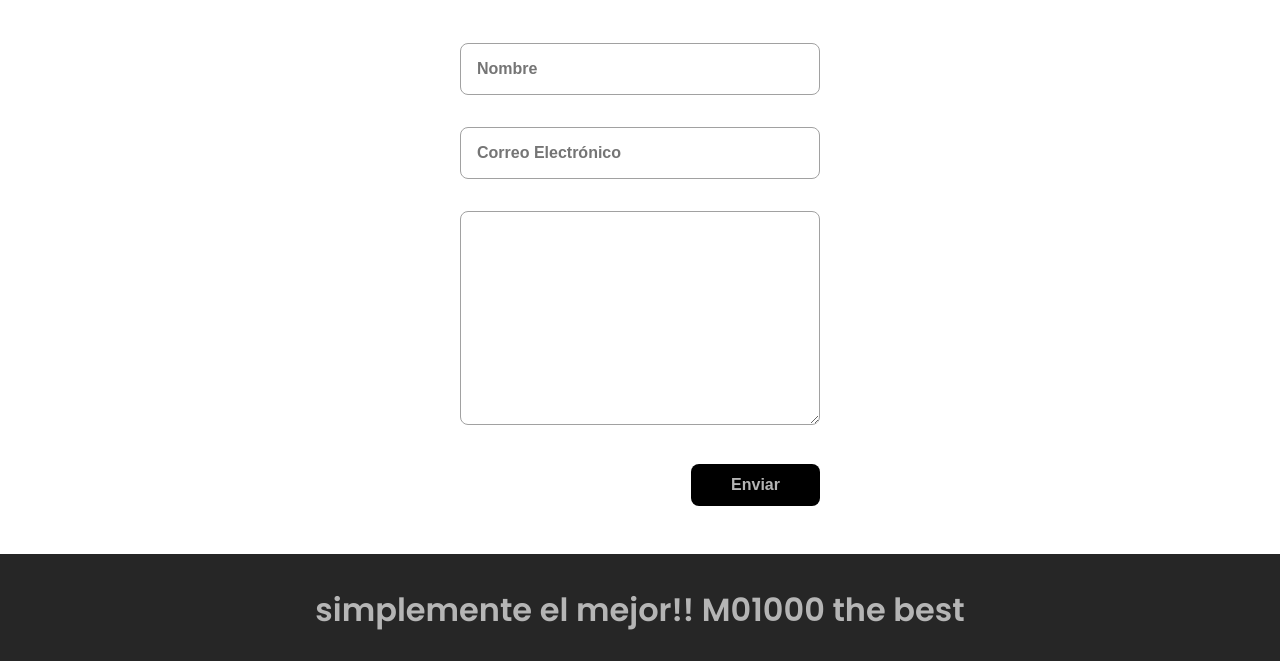
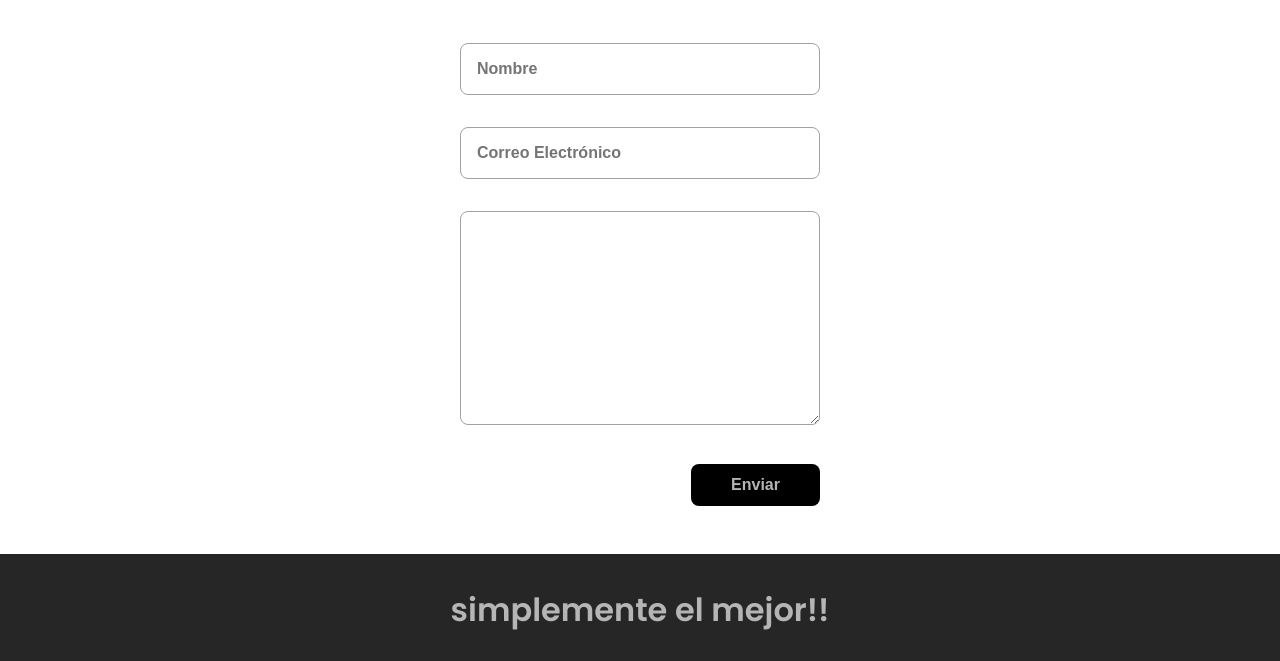
Before and after one commit to JoseDz7/JoseDz7.github.io, a plain HTML site: page index.html in a window 1280 px wide. Shown: the part 1438-2099 px from the top of the page. Drawn offline with nearby package versions, Linux system fonts and the light colour scheme.

Commit message:
Update index.html

```diff
--- a/index.html
+++ b/index.html
@@ -86,7 +86,7 @@
         <!--===== FOOTER =====-->
         <footer class="footer">
             <p class="footer__title">simplemente el mejor!!
-	    M01000 the best</p>
+	    </p>
             <div class="footer__social">
                 <a href="https://t.me/userM01000" class="footer__icon"><i class='bx bxl-telegram' ></i></a>
                 <a href="https://wa.me/+522283821202" class="footer__icon"><i class='bx bxl-whatsapp' ></i></a>
```
